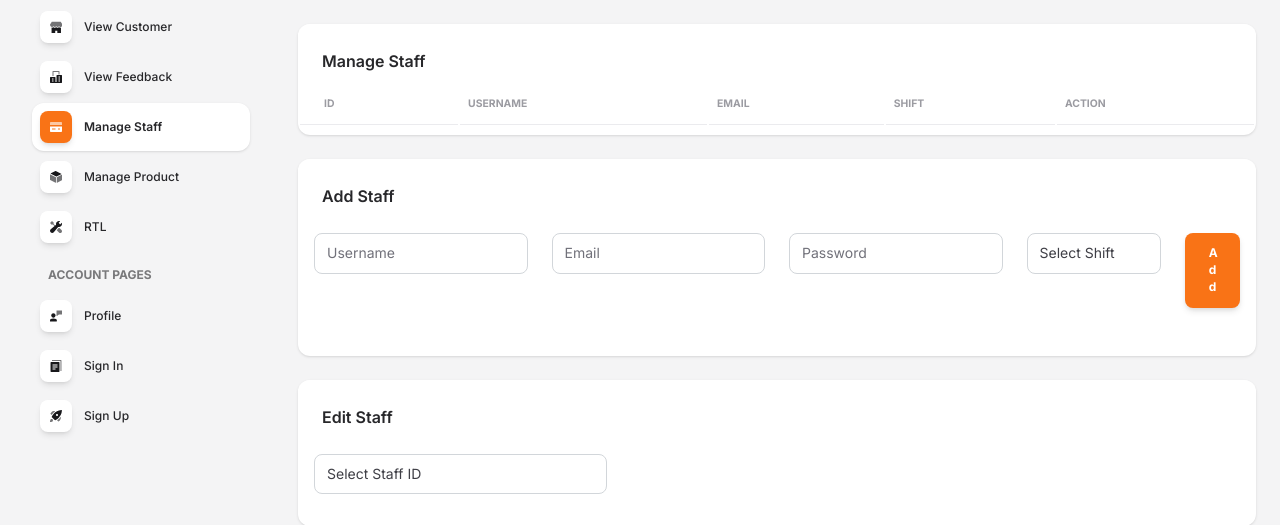
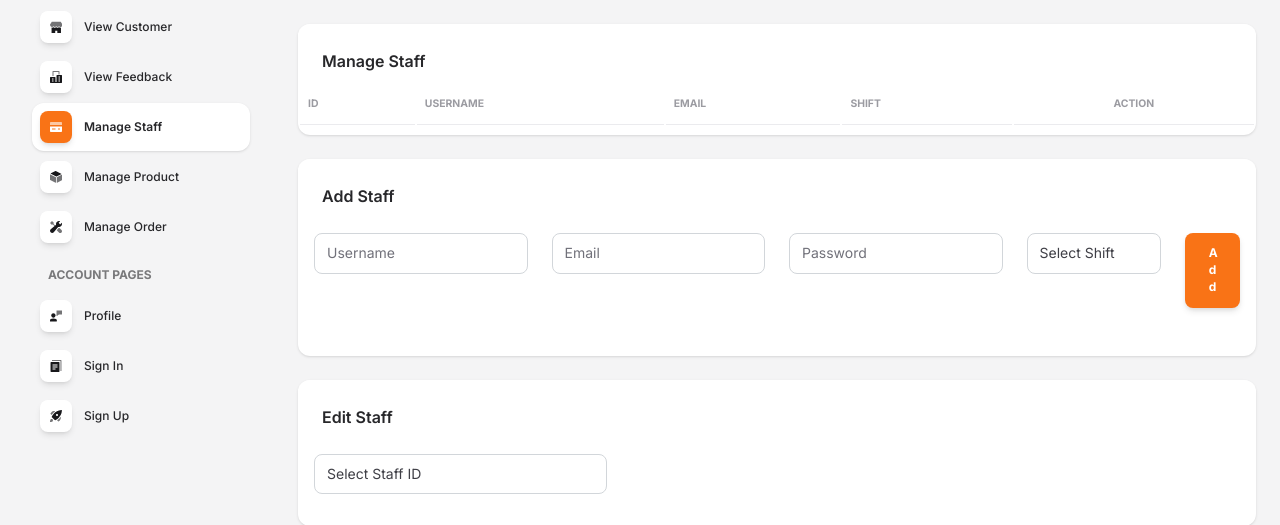
Before and after one commit to korangg/Magnum_Cafe_Ordering_System_Group1, a PHP site: page /ntah_ah/temp_dashboard/pages/manageStaff.php in a window 1280 px wide. Shown: the part 110-635 px from the top of the page. Run offline with PHP 8.4, Linux system fonts and the light colour scheme; the visitor is signed in with stand-in values (Sample User, id 1); tables that the repository leaves empty or names only in its code hold one stand-in row (values such as "Sample post"); lists and menus that the app fills with data are empty; some libraries are stand-ins or nearby versions.

Commit message:
UPDATE MANAGESTAFF.PHP

```diff
--- a/temp_dashboard/pages/manageStaff.php
+++ b/temp_dashboard/pages/manageStaff.php
@@ -8,11 +8,11 @@ if (!isset($_SESSION["username"]) || $_SESSION["usertype"] !== "admin") {
 $conn = mysqli_connect("localhost", "root", "", "ecommerce_db");
 
 // ✅ Fetch Lists
-$products = mysqli_query($conn, "SELECT * FROM products");
+$productList = mysqli_query($conn, "SELECT * FROM products");
 $staffList = mysqli_query($conn, "SELECT * FROM users WHERE usertype = 'staff'");
 $userList = mysqli_query($conn, "SELECT * FROM users WHERE usertype = 'user'");
 $feedbackList = mysqli_query($conn, "SELECT * FROM feedback ORDER BY submitted_at DESC");
-$orders = mysqli_query($conn, "SELECT * FROM orders ORDER BY order_date DESC");
+$orderList = mysqli_query($conn, "SELECT * FROM orders ORDER BY order_date DESC");
 
 ?>
 
@@ -149,7 +149,7 @@ $orders = mysqli_query($conn, "SELECT * FROM orders ORDER BY order_date DESC");
           </a>
         </li>
         <li class="nav-item">
-          <a class="nav-link  " href="../pages/rtl.html">
+          <a class="nav-link  " href="../pages/manageOrder.php">
             <div class="icon icon-shape icon-sm shadow border-radius-md bg-white text-center me-2 d-flex align-items-center justify-content-center">
               <svg width="12px" height="12px" viewBox="0 0 40 40" version="1.1" xmlns="http://www.w3.org/2000/svg" xmlns:xlink="http://www.w3.org/1999/xlink">
                 <title>settings</title>
@@ -166,7 +166,7 @@ $orders = mysqli_query($conn, "SELECT * FROM orders ORDER BY order_date DESC");
                 </g>
               </svg>
             </div>
-            <span class="nav-link-text ms-1">RTL</span>
+            <span class="nav-link-text ms-1">Manage Order</span>
           </a>
         </li>
         <li class="nav-item mt-3">
@@ -366,11 +366,11 @@ $orders = mysqli_query($conn, "SELECT * FROM orders ORDER BY order_date DESC");
           <table class="table align-items-center mb-0">
             <thead>
               <tr>
-						<th class="text-uppercase text-secondary text-xxs font-weight-bolder opacity-7">ID</th>
+                <th class="text-uppercase text-secondary text-xxs font-weight-bolder opacity-7 ps-2">ID</th>
                 <th class="text-uppercase text-secondary text-xxs font-weight-bolder opacity-7 ps-2">Username</th>
                 <th class="text-uppercase text-secondary text-xxs font-weight-bolder opacity-7 ps-2">Email</th>
                 <th class="text-uppercase text-secondary text-xxs font-weight-bolder opacity-7 ps-2">Shift</th>
-						<th class="text-uppercase text-secondary text-xxs font-weight-bolder opacity-7 ps-2">Action</th>
+                <th class="text-center text-uppercase text-secondary text-xxs font-weight-bolder opacity-7">Action</th>
               </tr>
             </thead>
             <tbody>
@@ -380,7 +380,8 @@ $orders = mysqli_query($conn, "SELECT * FROM orders ORDER BY order_date DESC");
                 <td><h6 class="mb-0 text-sm"><?= htmlspecialchars($s["username"]) ?></h6></td>
                 <td><p class="text-xs text-secondary mb-0"><?= htmlspecialchars($s["email"]) ?></p></td>
                 <td><p class="text-xs text-secondary mb-0"><?= htmlspecialchars($s["shift"]) ?></p></td>
-						<td>
+                <td class="text-center">
+                  <a href="manageStaff.php?staff_id=<?= $s['id'] ?>" class="text-info font-weight-bold text-xs">Edit</a> |
                   <a href="?delete_staff=<?= $s["id"] ?>"
                      class="text-danger font-weight-bold text-xs"
                      onclick="return confirm('Delete this staff?')">Delete</a>
@@ -394,6 +395,7 @@ $orders = mysqli_query($conn, "SELECT * FROM orders ORDER BY order_date DESC");
     </div>
   </div>
 </div>
+
 
 <?php
 // ✅ Delete Staff Logic
```
Lines whose indentation alone changed are shown as unchanged.
